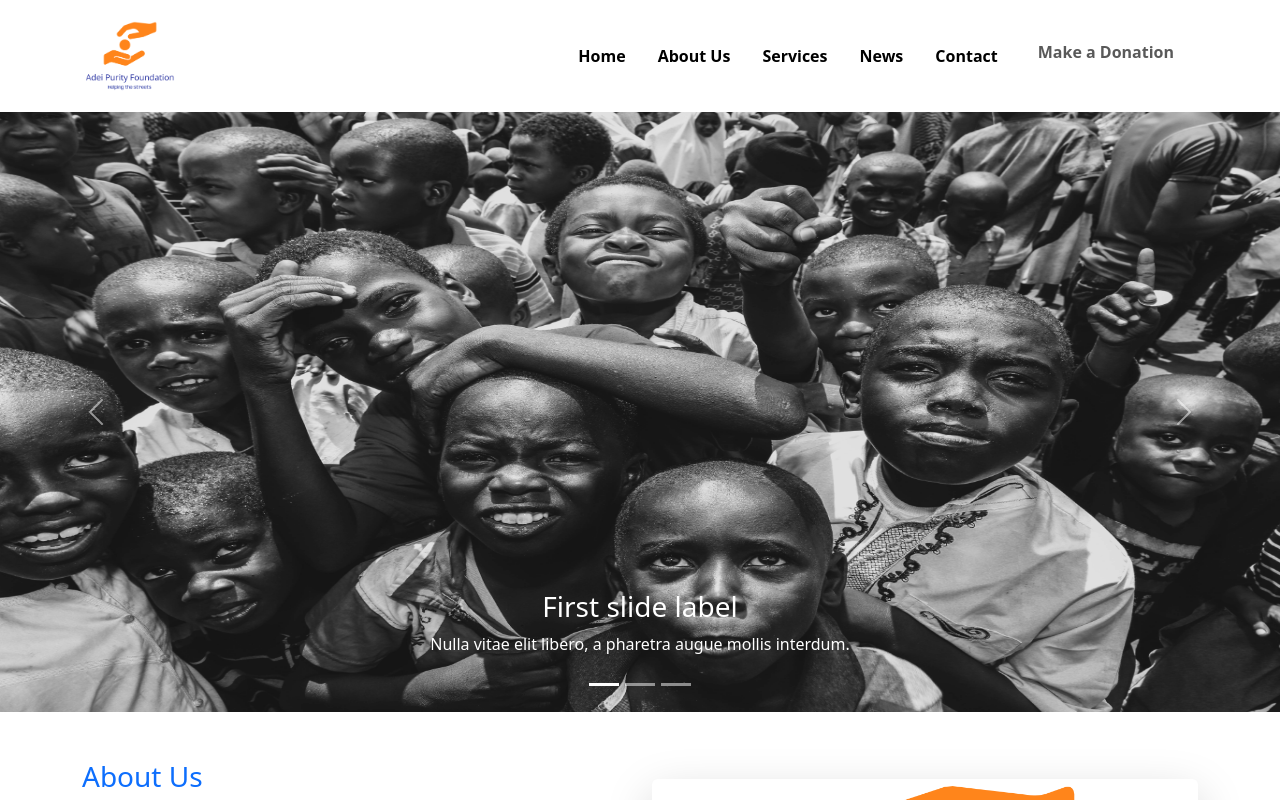
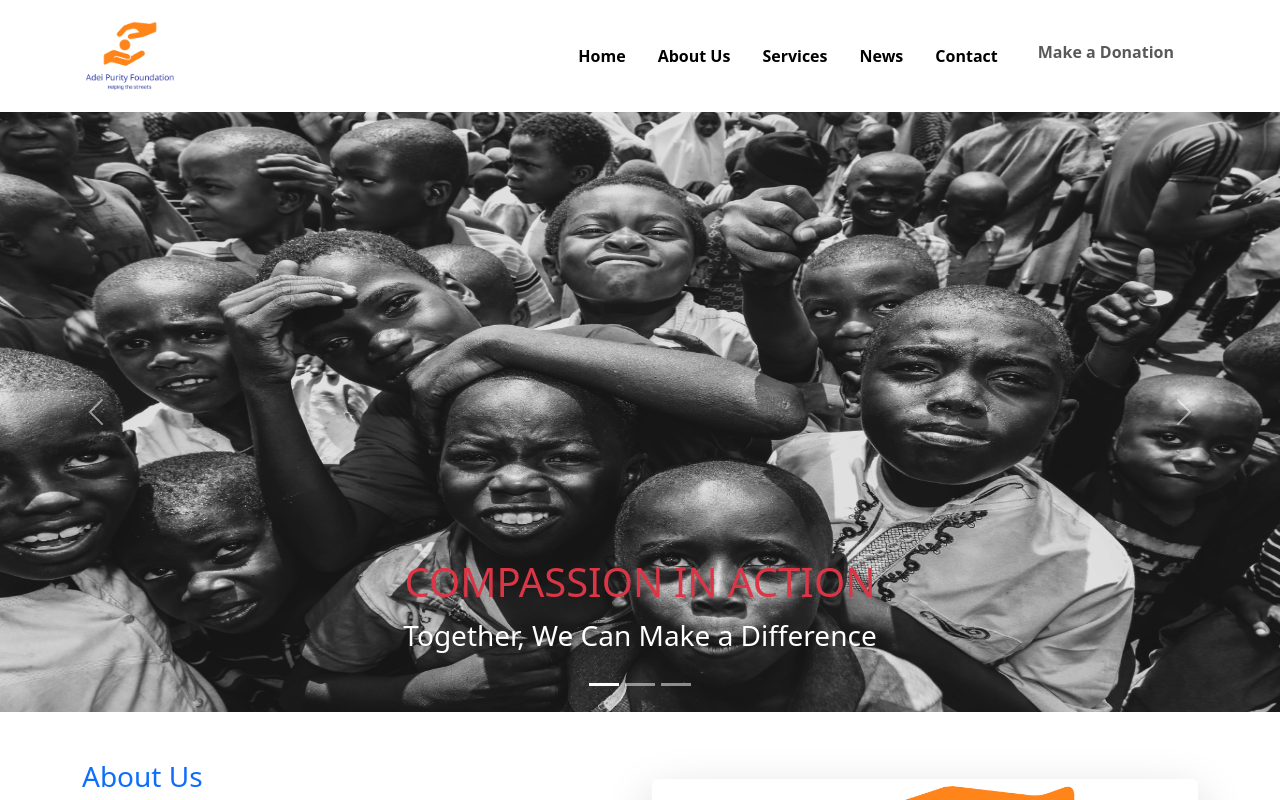
Before and after one commit to Felixowusu20/charitysite, a React (Vite) app: page / in a window 1280 px wide. Both pictures are taken after a click on the button 604 px from the left and 684 px from the top of the page. Shown: the top 800 px of the page. Built offline with nearby package versions, Linux system fonts and the light colour scheme.

Commit message:
added captions to the sliders and changed font size

```diff
--- a/package.json
+++ b/package.json
@@ -13,7 +13,8 @@
     "bootstrap": "^5.3.3",
     "react": "^18.3.1",
     "react-bootstrap": "^2.10.6",
-    "react-dom": "^18.3.1"
+    "react-dom": "^18.3.1",
+    "react-icons": "^5.4.0"
   },
   "devDependencies": {
     "@eslint/js": "^9.15.0",
--- a/src/Components/Pages/HomePage/Slider/Slider.jsx
+++ b/src/Components/Pages/HomePage/Slider/Slider.jsx
@@ -2,7 +2,8 @@ import Carousel from "react-bootstrap/Carousel";
 import myImage1 from '/src/images/children1.jpg';
 import myImage2 from '/src/images/children2.jpg';
 import myImage3 from '/src/images/children3.jpg';
-
+import 'bootstrap/dist/css/bootstrap.min.css';
+import "bootstrap/dist/js/bootstrap"
 
 function Slider() {
   return (
@@ -16,8 +17,8 @@ function Slider() {
 
         />
         <Carousel.Caption>
-          <h3>First slide label</h3>
-          <p>Nulla vitae elit libero, a pharetra augue mollis interdum.</p>
+          <h3 className="text-danger text-uppercase fs-1">Compassion in Action</h3>
+          <p className="fs-3">Together, We Can Make a Difference</p>
         </Carousel.Caption>
       </Carousel.Item>
 
@@ -30,8 +31,8 @@ function Slider() {
 
         />
         <Carousel.Caption>
-          <h3 className="text-danger">Second slide label</h3>
-          <p>Lorem ipsum dolor sit amet, consectetur adipiscing elit.</p>
+          <h3 className="text-danger text-uppercase fs-1">Lifting Lives, Inspiring Change</h3>
+          <p className="fs-3">Giving hope to the less privileged and making a change for a better tomorrow</p>
         </Carousel.Caption>
       </Carousel.Item>
 
@@ -43,9 +44,9 @@ function Slider() {
           height="600px"
         />
         <Carousel.Caption>
-          <h3>Third slide label</h3>
-          <p>
-            Praesent commodo cursus magna, vel scelerisque nisl consectetur.
+          <h3 className="text-uppercase text-danger fs-1">Because Every Life Matters</h3>
+          <p className="fs-3">
+            Join hands and spread kindness. Small acts, big impacts.
           </p>
         </Carousel.Caption>
       </Carousel.Item>
```
Also changed, not shown: 1 other file (tests, documents, lock files or other folders).
